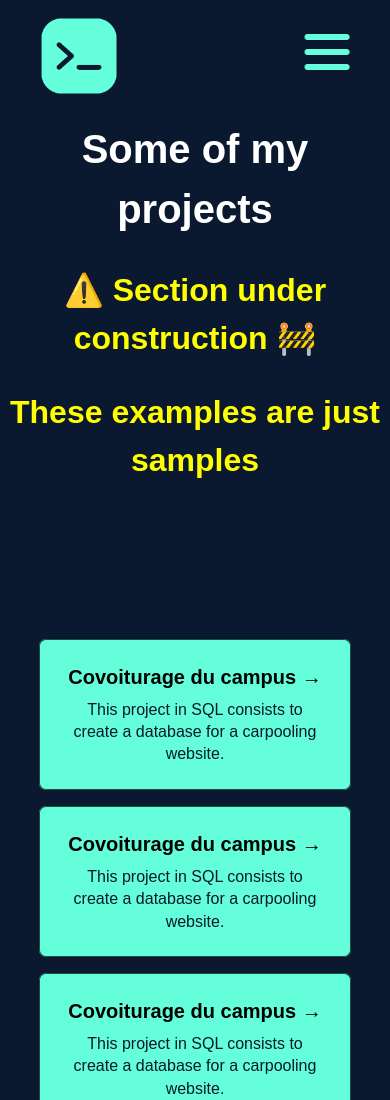
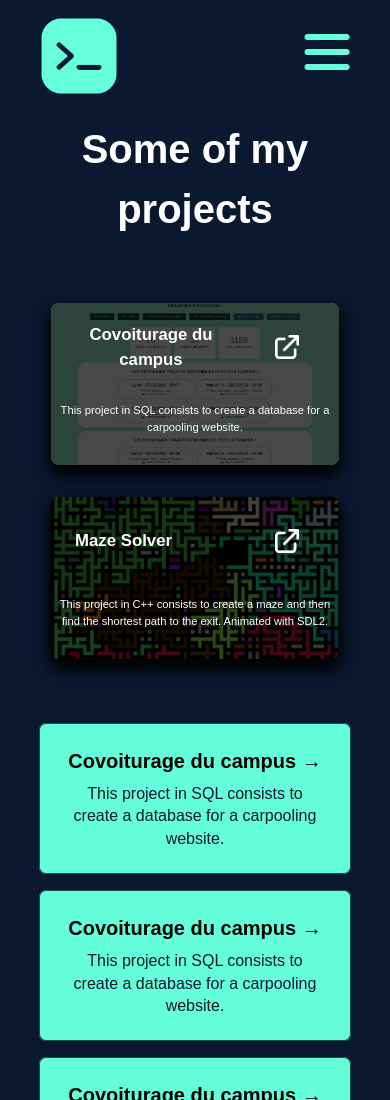
Before and after one commit to RomainPierre7/Portfolio, an Astro site: page /Portfolio/projects in a window 390 px wide. Shown: the top 1100 px of the page. Built offline with nearby package versions, Linux system fonts and the light colour scheme; Astro itself is replaced by a stand-in of ours.

Commit message:
project card responsive

```diff
--- a/src/components/ProjectCardLeft.astro
+++ b/src/components/ProjectCardLeft.astro
@@ -13,7 +13,14 @@ const { title, description, image, link } = Astro.props
         <div class="project-card_info">
             <div class="project-card_header">
                 <h2>{title}</h2>
-                <img src="/Portfolio/icons/external-link.png" />
+                <img
+                    src="/Portfolio/icons/external-link-white.png"
+                    class="white"
+                />
+                <img
+                    src="/Portfolio/icons/external-link-black.png"
+                    class="dark"
+                />
             </div>
             <p>{description}</p>
         </div>
@@ -41,9 +48,9 @@ const { title, description, image, link } = Astro.props
         position: absolute;
         z-index: 1;
         right: 55%;
-        padding: 1rem;
         box-shadow: 0 0.5rem 1rem rgba(0, 0, 0, 0.8);
         border-radius: 0.5rem;
+        padding: 0 0.5rem;
     }
 
     .project-card_header {
@@ -60,6 +67,11 @@ const { title, description, image, link } = Astro.props
         width: 1.5rem;
         height: 1.5rem;
         margin: 2rem;
+    }
+
+    .project-card_image {
+        width: 32rem;
+        height: 18rem;
     }
 
     .project-card_image img {
@@ -84,13 +96,68 @@ const { title, description, image, link } = Astro.props
         transition: transform 0.3s ease-in-out;
     }
 
+    .white {
+        display: none;
+    }
+
     @media (max-width: 1125px) {
         .project-card_info {
+            right: 50%;
+            transform: translateX(50%);
+            width: 32rem;
+            height: 18rem;
+            background-color: rgba(0, 0, 0, 0.7);
+            color: white;
+            font-size: 1.3rem;
+        }
+
+        .project-card_image {
+            width: 32rem;
+            height: 18rem;
+        }
+
+        .dark {
             display: none;
         }
 
+        .white {
+            display: block;
+        }
+    }
+
+    @media (max-width: 630px) {
+        .project-card_info {
+            width: 20rem;
+            height: 11.25rem;
+            font-size: 1rem;
+        }
+
+        .project-card_image {
+            width: 20rem;
+            height: 11.25rem;
+        }
+
         .project-card_image img {
-            display: none;
+            width: 20rem;
+            height: 11.25rem;
+        }
+    }
+
+    @media (max-width: 400px) {
+        .project-card_info {
+            width: 18rem;
+            height: 10.125rem;
+            font-size: 0.7rem;
+        }
+
+        .project-card_image {
+            width: 18rem;
+            height: 10.125rem;
+        }
+
+        .project-card_image img {
+            width: 18rem;
+            height: 10.125rem;
         }
     }
 
--- a/src/components/ProjectCardRight.astro
+++ b/src/components/ProjectCardRight.astro
@@ -13,7 +13,14 @@ const { title, description, image, link } = Astro.props
         <div class="project-card_info">
             <div class="project-card_header">
                 <h2>{title}</h2>
-                <img src="/Portfolio/icons/external-link.png" />
+                <img
+                    src="/Portfolio/icons/external-link-white.png"
+                    class="white"
+                />
+                <img
+                    src="/Portfolio/icons/external-link-black.png"
+                    class="dark"
+                />
             </div>
             <p>{description}</p>
         </div>
@@ -29,7 +36,7 @@ const { title, description, image, link } = Astro.props
         display: flex;
         align-items: center;
         justify-content: space-between;
-        margin: 1rem;
+        margin: 2rem;
     }
 
     .project-card_info {
@@ -41,9 +48,9 @@ const { title, description, image, link } = Astro.props
         position: absolute;
         z-index: 1;
         left: 55%;
-        padding: 1rem;
         box-shadow: 0 0.5rem 1rem rgba(0, 0, 0, 0.8);
         border-radius: 0.5rem;
+        padding: 0 0.5rem;
     }
 
     .project-card_header {
@@ -60,6 +67,11 @@ const { title, description, image, link } = Astro.props
         width: 1.5rem;
         height: 1.5rem;
         margin: 2rem;
+    }
+
+    .project-card_image {
+        width: 32rem;
+        height: 18rem;
     }
 
     .project-card_image img {
@@ -84,13 +96,68 @@ const { title, description, image, link } = Astro.props
         transition: transform 0.3s ease-in-out;
     }
 
+    .white {
+        display: none;
+    }
+
     @media (max-width: 1125px) {
         .project-card_info {
+            left: 50%;
+            transform: translateX(-50%);
+            width: 32rem;
+            height: 18rem;
+            background-color: rgba(0, 0, 0, 0.7);
+            color: white;
+            font-size: 1.3rem;
+        }
+
+        .project-card_image {
+            width: 32rem;
+            height: 18rem;
+        }
+
+        .dark {
             display: none;
         }
 
+        .white {
+            display: block;
+        }
+    }
+
+    @media (max-width: 630px) {
+        .project-card_info {
+            width: 20rem;
+            height: 11.25rem;
+            font-size: 1rem;
+        }
+
+        .project-card_image {
+            width: 20rem;
+            height: 11.25rem;
+        }
+
         .project-card_image img {
-            display: none;
+            width: 20rem;
+            height: 11.25rem;
+        }
+    }
+
+    @media (max-width: 400px) {
+        .project-card_info {
+            width: 18rem;
+            height: 10.125rem;
+            font-size: 0.7rem;
+        }
+
+        .project-card_image {
+            width: 18rem;
+            height: 10.125rem;
+        }
+
+        .project-card_image img {
+            width: 18rem;
+            height: 10.125rem;
         }
     }
 
--- a/src/pages/projects.astro
+++ b/src/pages/projects.astro
@@ -14,8 +14,6 @@ let i = 0
 
 <BaseLayout pageTitle={pageTitle}>
     <h1>Some of my projects</h1>
-    <h2>⚠️ Section under construction 🚧</h2>
-    <h2>These examples are just samples</h2>
     <div class="container">
         <div class="project-cards">
             <ul>
@@ -62,17 +60,6 @@ let i = 0
 </BaseLayout>
 
 <style>
-    h2 {
-        font-size: 2rem;
-        font-weight: 700;
-        color: yellow;h2 {
-        font-size: 2rem;
-        font-weight: 700;
-        color: yellow;
-    }
-        text-align: center;
-    }
-
     .container {
         width: 80%;
         margin: auto auto;
@@ -80,6 +67,12 @@ let i = 0
         align-items: center;
         text-align: center;
         margin-top: 1rem;
+    }
+
+    ul {
+        list-style: none;
+        margin: 0, auto;
+        padding: 0;
     }
 
     h1 {
```
Also changed, not shown: public/icons/external-link-black.png (renamed from public/icons/external-link.png), public/icons/external-link-white.png (added).
